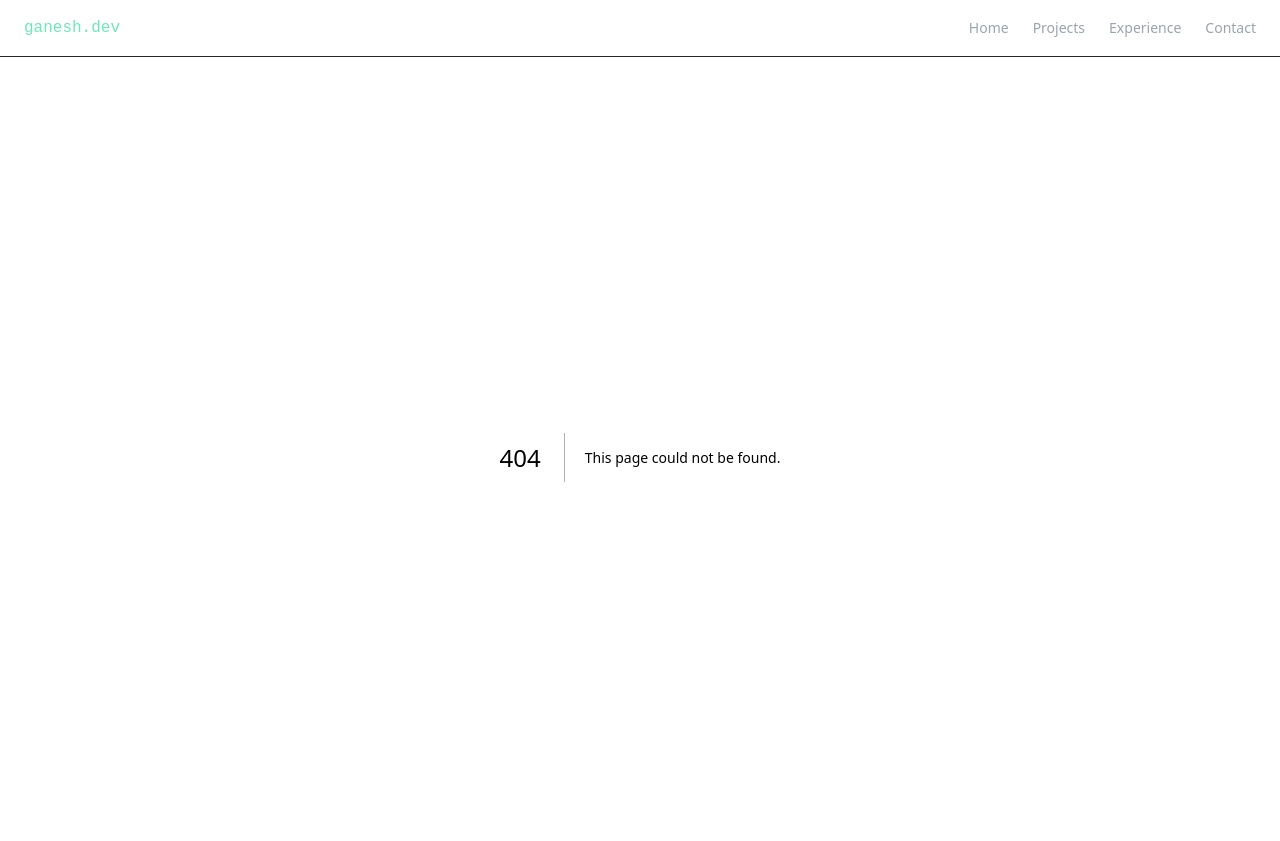
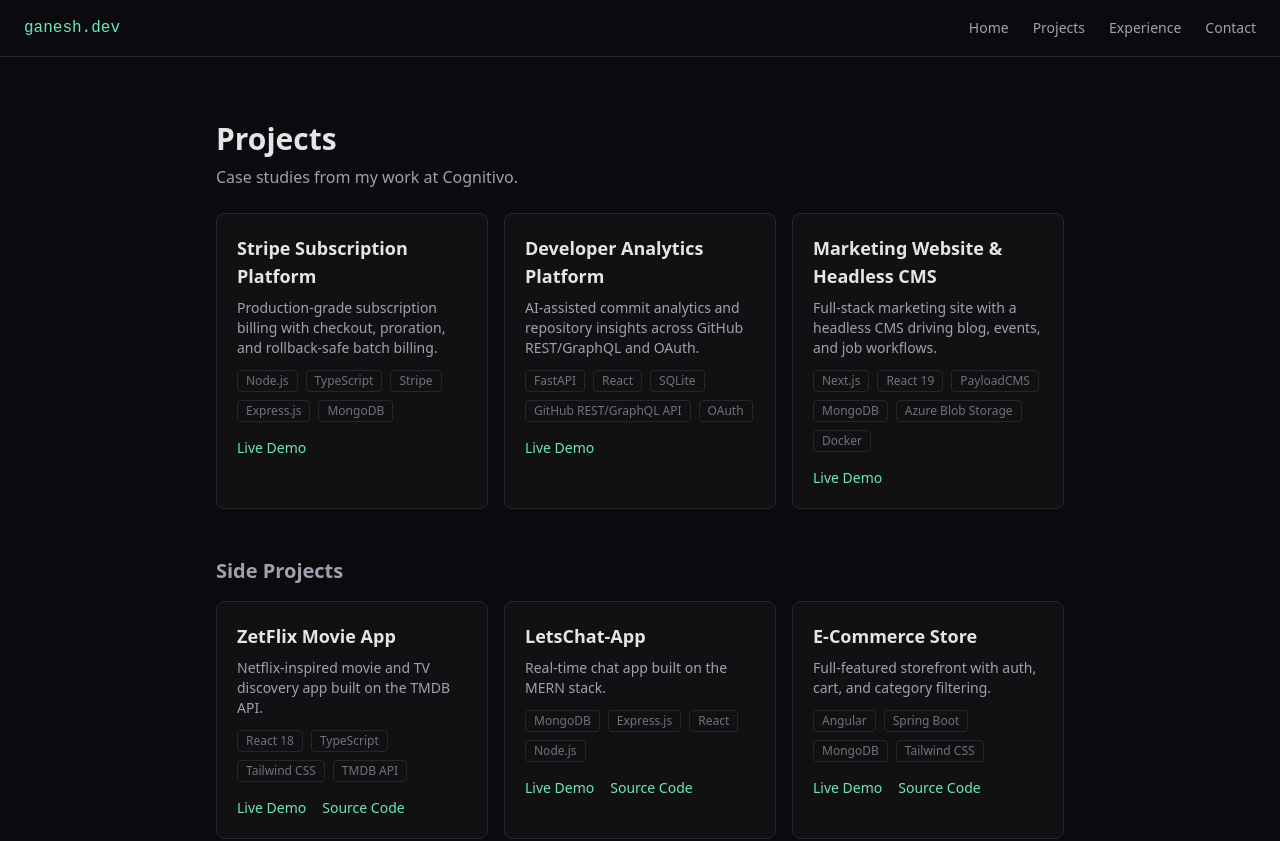
Before and after one commit to webdeveloper-fresher32/Port-folio, a Next.js app: page /projects in a window 1280 px wide. Before the commit this address had no page. Shown: the top 841 px of the page. Built offline with nearby package versions, Linux system fonts and the light colour scheme.

Commit message:
feat: build projects listing page

```diff
--- /dev/null
+++ b/app/projects/page.tsx
@@ -0,0 +1,30 @@
+import ProjectCard from '@/components/ProjectCard'
+import { projects } from '@/data/projects'
+
+export default function ProjectsPage() {
+  const featured = projects.filter((p) => p.featured)
+  const sideProjects = projects.filter((p) => !p.featured)
+
+  return (
+    <div className="mx-auto max-w-4xl space-y-12 px-6 py-16">
+      <section>
+        <h1 className="text-3xl font-bold">Projects</h1>
+        <p className="mt-2 text-muted">Case studies from my work at Cognitivo.</p>
+        <div className="mt-6 grid grid-cols-1 gap-4 md:grid-cols-3">
+          {featured.map((project) => (
+            <ProjectCard key={project.slug} project={project} />
+          ))}
+        </div>
+      </section>
+
+      <section>
+        <h2 className="text-xl font-semibold text-muted">Side Projects</h2>
+        <div className="mt-4 grid grid-cols-1 gap-4 md:grid-cols-3">
+          {sideProjects.map((project) => (
+            <ProjectCard key={project.slug} project={project} />
+          ))}
+        </div>
+      </section>
+    </div>
+  )
+}
```
